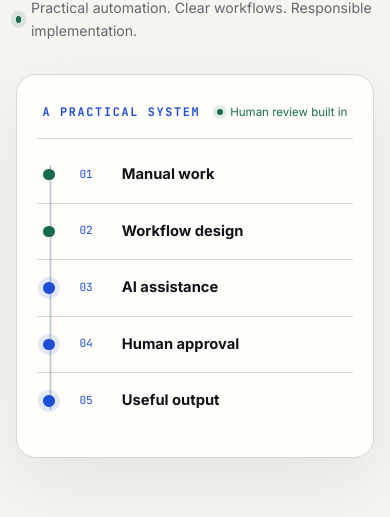
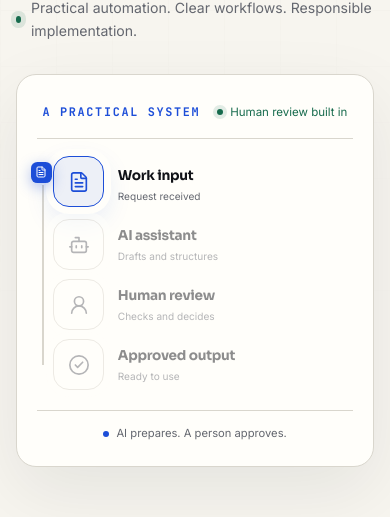
Before and after one commit to solvin-it/main-website, a Next.js app: page / in a window 390 px wide. Shown: the part 735-1252 px from the top of the page. Built offline with nearby package versions, Linux system fonts and the light colour scheme; no server answers.

Commit message:
Refine hero workflow animation

```diff
--- a/src/app/globals.css
+++ b/src/app/globals.css
@@ -120,4 +120,8 @@ textarea.field { min-height: 140px; resize: vertical; }
 }
 @media (prefers-reduced-motion: reduce) {
   *, *::before, *::after { scroll-behavior: auto !important; transition: none !important; animation: none !important; }
+  .handoff-stage { opacity: 1; }
+  .handoff-icon { color: var(--success); border-color: color-mix(in srgb, var(--success) 60%, var(--line)); }
+  .handoff-track::after { transform: none; }
+  .work-token { display: none; }
 }
--- a/src/components/marketing.css
+++ b/src/components/marketing.css
@@ -10,30 +10,87 @@
 .visual-top { display: flex; justify-content: space-between; align-items: center; padding: .5rem .35rem 1rem; border-bottom: 1px solid var(--line); }
 .review-label { display: inline-flex; align-items: center; gap: .45rem; font-size: .72rem; color: var(--success); }
 .review-label::before { content: ""; width: 6px; height: 6px; border-radius: 50%; background: currentColor; box-shadow: 0 0 0 4px color-mix(in srgb, var(--success) 12%, transparent); }
-.workflow-list { display: grid; padding: .5rem 0; position: relative; }
-.workflow-list::before { content: ""; position: absolute; left: .79rem; top: 1.65rem; bottom: 1.65rem; width: 1px; background: var(--line); }
-.workflow-progress { position: absolute; z-index: 1; left: .72rem; top: 1.65rem; width: 3px; height: calc(100% - 3.3rem); border-radius: 999px; transform-origin: top; background: linear-gradient(var(--brand), var(--success)); animation: workflow-flow 7s ease-in-out infinite; }
-.workflow-node { display: grid; grid-template-columns: 1.6rem 2rem 1fr; gap: .65rem; align-items: center; padding: 1rem .4rem; border-bottom: 1px solid var(--line); position: relative; }
-.workflow-node:last-child { border: 0; }
-.workflow-marker { position: relative; z-index: 2; width: .72rem; height: .72rem; border-radius: 50%; background: var(--surface); border: 2px solid var(--line); animation: workflow-marker 7s ease-in-out infinite; animation-delay: calc(var(--step) * 1.15s); }
-.workflow-number { font-family: var(--font-mono); font-size: .7rem; color: var(--brand); }
-.workflow-node strong { font-size: .92rem; animation: workflow-label 7s ease-in-out infinite; animation-delay: calc(var(--step) * 1.15s); }
+.handoff-flow { position: relative; display: grid; grid-template-columns: repeat(4, 1fr); gap: .55rem; padding: 3.35rem .15rem 1.7rem; }
+.handoff-track { position: absolute; left: 11%; right: 11%; top: 1.65rem; height: 2px; background: var(--line); }
+.handoff-track::after { content: ""; display: block; width: 100%; height: 100%; transform-origin: left; background: var(--brand); animation: handoff-track 6.4s linear infinite; }
+.handoff-stage { position: relative; z-index: 2; display: flex; flex-direction: column; align-items: center; text-align: center; min-width: 0; opacity: .48; animation: handoff-stage-waiting 6.4s linear infinite; }
+.handoff-icon { width: 3.7rem; height: 3.7rem; display: grid; place-items: center; color: var(--muted); background: var(--surface); border: 1px solid var(--line); border-radius: 1rem; box-shadow: 0 0 0 7px var(--surface); animation: handoff-icon-waiting 6.4s linear infinite; }
+.handoff-stage-0, .handoff-stage-0 .handoff-icon { animation-name: handoff-stage-input; }
+.handoff-stage-0 .handoff-icon { animation-name: handoff-icon-input; }
+.handoff-stage-1, .handoff-stage-1 .handoff-icon { animation-name: handoff-stage-ai; }
+.handoff-stage-1 .handoff-icon { animation-name: handoff-icon-ai; }
+.handoff-stage-2, .handoff-stage-2 .handoff-icon { animation-name: handoff-stage-review; }
+.handoff-stage-2 .handoff-icon { animation-name: handoff-icon-review; }
+.handoff-stage-3, .handoff-stage-3 .handoff-icon { animation-name: handoff-stage-output; }
+.handoff-stage-3 .handoff-icon { animation-name: handoff-icon-output; }
+.handoff-stage strong { margin-top: 1rem; font-family: var(--font-sora); font-size: .78rem; letter-spacing: -.02em; }
+.handoff-stage small { color: var(--muted); font-size: .63rem; line-height: 1.35; margin-top: .2rem; }
+.work-token { position: absolute; z-index: 4; top: 1rem; left: calc(11% - .65rem); width: 1.3rem; height: 1.3rem; display: grid; place-items: center; border-radius: .4rem; color: white; background: var(--brand); box-shadow: 0 4px 14px color-mix(in srgb, var(--brand) 35%, transparent); animation: work-handoff 6.4s linear infinite; }
+.handoff-status { display: flex; align-items: center; justify-content: center; gap: .45rem; border-top: 1px solid var(--line); padding: .9rem .25rem .15rem; color: var(--muted); font-size: .7rem; }
+.handoff-status span { width: 6px; height: 6px; border-radius: 50%; background: var(--brand); animation: status-pulse 6.4s linear infinite; }
 .pain-grid { display: grid; grid-template-columns: repeat(2, minmax(0, 1fr)); gap: 1rem; }
 .readiness-timing { margin-top: 1.25rem; display: block; }
-@keyframes workflow-flow {
-  0%, 8% { transform: scaleY(0); opacity: .2; }
-  72%, 88% { transform: scaleY(1); opacity: 1; }
-  100% { transform: scaleY(1); opacity: 0; }
+@keyframes handoff-track {
+  0%, 10% { transform: scaleX(0); opacity: .3; }
+  18%, 32% { transform: scaleX(.333); opacity: 1; }
+  40%, 58% { transform: scaleX(.667); opacity: 1; }
+  68%, 88% { transform: scaleX(1); opacity: 1; background: var(--success); }
+  96%, 100% { transform: scaleX(1); opacity: 0; background: var(--success); }
 }
-@keyframes workflow-marker {
-  0%, 12% { border-color: var(--line); background: var(--surface); box-shadow: none; }
-  18%, 68% { border-color: var(--brand); background: var(--brand); box-shadow: 0 0 0 5px color-mix(in srgb, var(--brand) 12%, transparent); }
-  76%, 100% { border-color: var(--success); background: var(--success); box-shadow: none; }
+@keyframes work-handoff {
+  0%, 10% { left: calc(11% - .65rem); background: var(--brand); opacity: 1; transform: scale(1); animation-timing-function: ease-in-out; }
+  18%, 32% { left: calc(37% - .65rem); background: var(--brand); transform: scale(1); animation-timing-function: ease-in-out; }
+  40% { left: calc(63% - .65rem); background: var(--brand); transform: scale(1.12); }
+  58% { left: calc(63% - .65rem); background: var(--brand); transform: scale(1.12); animation-timing-function: ease-in-out; }
+  68%, 88% { left: calc(89% - .65rem); background: var(--success); opacity: 1; transform: scale(1); }
+  96%, 100% { left: calc(89% - .65rem); background: var(--success); opacity: 0; transform: scale(1); }
 }
-@keyframes workflow-label {
-  0%, 12% { color: var(--muted); }
-  18%, 68% { color: var(--ink); }
-  76%, 100% { color: var(--ink); }
+@keyframes handoff-icon-input {
+  0%, 10% { color: var(--brand); border-color: var(--brand); background: color-mix(in srgb, var(--brand) 8%, var(--surface)); transform: translateY(-3px); box-shadow: 0 0 0 7px var(--surface), 0 10px 28px color-mix(in srgb, var(--brand) 15%, transparent); }
+  18%, 88% { color: var(--success); border-color: color-mix(in srgb, var(--success) 60%, var(--line)); background: color-mix(in srgb, var(--success) 8%, var(--surface)); transform: translateY(0); box-shadow: 0 0 0 7px var(--surface); }
+  96%, 100% { color: var(--muted); border-color: var(--line); background: var(--surface); transform: translateY(0); box-shadow: 0 0 0 7px var(--surface); }
+}
+@keyframes handoff-icon-ai {
+  0%, 17.9% { color: var(--muted); border-color: var(--line); background: var(--surface); transform: translateY(0); box-shadow: 0 0 0 7px var(--surface); }
+  18%, 32% { color: var(--brand); border-color: var(--brand); background: color-mix(in srgb, var(--brand) 8%, var(--surface)); transform: translateY(-3px); box-shadow: 0 0 0 7px var(--surface), 0 10px 28px color-mix(in srgb, var(--brand) 15%, transparent); }
+  40%, 88% { color: var(--success); border-color: color-mix(in srgb, var(--success) 60%, var(--line)); background: color-mix(in srgb, var(--success) 8%, var(--surface)); transform: translateY(0); box-shadow: 0 0 0 7px var(--surface); }
+  96%, 100% { color: var(--muted); border-color: var(--line); background: var(--surface); transform: translateY(0); box-shadow: 0 0 0 7px var(--surface); }
+}
+@keyframes handoff-icon-review {
+  0%, 39.9% { color: var(--muted); border-color: var(--line); background: var(--surface); transform: translateY(0); box-shadow: 0 0 0 7px var(--surface); }
+  40%, 58% { color: var(--brand); border-color: var(--brand); background: color-mix(in srgb, var(--brand) 8%, var(--surface)); transform: translateY(-3px); box-shadow: 0 0 0 7px var(--surface), 0 10px 28px color-mix(in srgb, var(--brand) 15%, transparent); }
+  68%, 88% { color: var(--success); border-color: color-mix(in srgb, var(--success) 60%, var(--line)); background: color-mix(in srgb, var(--success) 8%, var(--surface)); transform: translateY(0); box-shadow: 0 0 0 7px var(--surface); }
+  96%, 100% { color: var(--muted); border-color: var(--line); background: var(--surface); transform: translateY(0); box-shadow: 0 0 0 7px var(--surface); }
+}
+@keyframes handoff-icon-output {
+  0%, 67.9% { color: var(--muted); border-color: var(--line); background: var(--surface); transform: translateY(0); box-shadow: 0 0 0 7px var(--surface); }
+  68%, 88% { color: var(--success); border-color: color-mix(in srgb, var(--success) 60%, var(--line)); background: color-mix(in srgb, var(--success) 8%, var(--surface)); transform: translateY(-3px); box-shadow: 0 0 0 7px var(--surface), 0 10px 28px color-mix(in srgb, var(--success) 15%, transparent); }
+  96%, 100% { color: var(--muted); border-color: var(--line); background: var(--surface); transform: translateY(0); box-shadow: 0 0 0 7px var(--surface); }
+}
+@keyframes handoff-stage-input {
+  0%, 88% { opacity: 1; }
+  96%, 100% { opacity: .48; }
+}
+@keyframes handoff-stage-ai {
+  0%, 17.9% { opacity: .48; }
+  18%, 88% { opacity: 1; }
+  96%, 100% { opacity: .48; }
+}
+@keyframes handoff-stage-review {
+  0%, 39.9% { opacity: .48; }
+  40%, 88% { opacity: 1; }
+  96%, 100% { opacity: .48; }
+}
+@keyframes handoff-stage-output {
+  0%, 67.9% { opacity: .48; }
+  68%, 88% { opacity: 1; }
+  96%, 100% { opacity: .48; }
+}
+@keyframes status-pulse {
+  0%, 39.9% { background: var(--brand); box-shadow: 0 0 0 0 transparent; }
+  40%, 58% { background: var(--brand); box-shadow: 0 0 0 6px color-mix(in srgb, var(--brand) 10%, transparent); }
+  68%, 88% { background: var(--success); box-shadow: 0 0 0 0 transparent; }
+  96%, 100% { background: var(--muted); box-shadow: 0 0 0 0 transparent; }
 }
 .card h3, .service-card h3 { font-family: var(--font-sora); letter-spacing: -.025em; font-size: 1.15rem; margin: 1rem 0 .5rem; }
 .card p { color: var(--muted); margin: 0; }
@@ -87,4 +144,27 @@
   .pain-grid { grid-template-columns: 1fr; }
   .visual-top { align-items: flex-start; gap: .75rem; }
   .review-label { text-align: right; }
+  .handoff-flow { grid-template-columns: 1fr; gap: .55rem; padding: 1.25rem .2rem 1.25rem 1rem; }
+  .handoff-stage { display: grid; grid-template-columns: 3.2rem 1fr; grid-template-rows: auto auto; text-align: left; column-gap: .85rem; align-items: center; }
+  .handoff-icon { grid-row: 1 / 3; width: 3.2rem; height: 3.2rem; box-shadow: 0 0 0 5px var(--surface); }
+  .handoff-stage strong { margin-top: 0; align-self: end; font-size: .85rem; }
+  .handoff-stage small { align-self: start; }
+  .handoff-track { left: .3rem; right: auto; top: 2.85rem; bottom: 2.85rem; width: 2px; height: auto; }
+  .handoff-track::after { width: 100%; height: 100%; transform-origin: top; animation-name: handoff-track-mobile; }
+  .work-token { top: calc(12.5% - .65rem); left: -.35rem; animation-name: work-handoff-mobile; }
 }
+@keyframes handoff-track-mobile {
+  0%, 10% { transform: scaleY(0); opacity: .3; }
+  18%, 32% { transform: scaleY(.333); opacity: 1; }
+  40%, 58% { transform: scaleY(.667); opacity: 1; }
+  68%, 88% { transform: scaleY(1); opacity: 1; background: var(--success); }
+  96%, 100% { transform: scaleY(1); opacity: 0; background: var(--success); }
+}
+@keyframes work-handoff-mobile {
+  0%, 10% { top: calc(12.5% - .65rem); background: var(--brand); opacity: 1; transform: scale(1); animation-timing-function: ease-in-out; }
+  18%, 32% { top: calc(37.5% - .65rem); background: var(--brand); transform: scale(1); animation-timing-function: ease-in-out; }
+  40% { top: calc(62.5% - .65rem); background: var(--brand); transform: scale(1.12); }
+  58% { top: calc(62.5% - .65rem); background: var(--brand); transform: scale(1.12); animation-timing-function: ease-in-out; }
+  68%, 88% { top: calc(87.5% - .65rem); background: var(--success); opacity: 1; transform: scale(1); }
+  96%, 100% { top: calc(87.5% - .65rem); background: var(--success); opacity: 0; transform: scale(1); }
+}
--- a/src/components/marketing.tsx
+++ b/src/components/marketing.tsx
@@ -1,5 +1,5 @@
 import Link from "next/link";
-import { ArrowRight, Check, ChevronDown } from "lucide-react";
+import { ArrowRight, Bot, Check, ChevronDown, CircleCheck, FileText, UserRound } from "lucide-react";
 import { faqs, painPoints, processSteps, services, trustPillars } from "@/lib/content";
 
 export function SectionHeading({ eyebrow, title, text }: { eyebrow: string; title: string; text?: string }) {
@@ -7,20 +7,28 @@ export function SectionHeading({ eyebrow, title, text }: { eyebrow: string; titl
 }
 
 export function WorkflowVisual() {
-  const steps = ["Manual work", "Workflow design", "AI assistance", "Human approval", "Useful output"];
+  const steps = [
+    { label: "Work input", detail: "Request received", icon: FileText },
+    { label: "AI assistant", detail: "Drafts and structures", icon: Bot },
+    { label: "Human review", detail: "Checks and decides", icon: UserRound },
+    { label: "Approved output", detail: "Ready to use", icon: CircleCheck },
+  ];
   return (
-    <div className="workflow-visual surface" aria-label="Workflow from manual work to approved output">
+    <div className="workflow-visual surface" aria-label="Work input moves to an AI assistant, then to human review, and becomes an approved output">
       <div className="visual-top"><span className="eyebrow">A practical system</span><span className="review-label">Human review built in</span></div>
-      <div className="workflow-list">
-        <span className="workflow-progress" aria-hidden="true" />
-        {steps.map((step, index) => (
-          <div className="workflow-node" style={{ "--step": index } as React.CSSProperties} key={step}>
-            <span className="workflow-marker" aria-hidden="true" />
-            <span className="workflow-number">{String(index + 1).padStart(2, "0")}</span>
-            <strong>{step}</strong>
+      <p className="sr-only">A work item is prepared by AI, checked by a person, and released only after approval.</p>
+      <div className="handoff-flow">
+        <span className="handoff-track" aria-hidden="true" />
+        <span className="work-token" aria-hidden="true"><FileText size={12} /></span>
+        {steps.map(({ label, detail, icon: Icon }, index) => (
+          <div className={`handoff-stage handoff-stage-${index}`} key={label}>
+            <span className="handoff-icon" aria-hidden="true"><Icon size={22} strokeWidth={1.8} /></span>
+            <strong>{label}</strong>
+            <small>{detail}</small>
           </div>
         ))}
       </div>
+      <div className="handoff-status" aria-hidden="true"><span /> AI prepares. A person approves.</div>
     </div>
   );
 }
```
